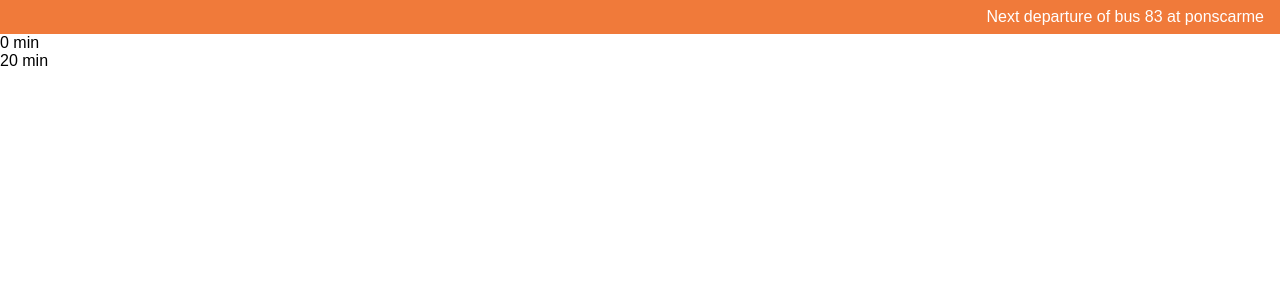
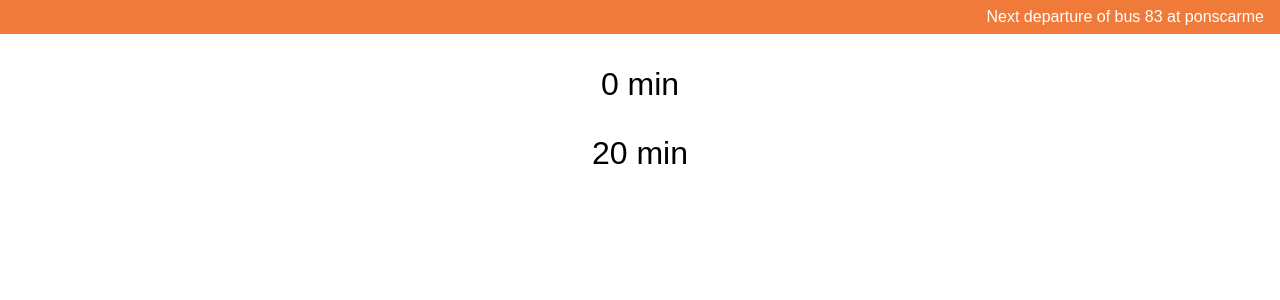
Before and after one commit to Optarion/ratpAPIReact, a React (Create React App) app: page / in a window 1280 px wide. Shown: the top 300 px of the page. Built offline with nearby package versions, Linux system fonts and the light colour scheme.

Commit message:
Add style to Schedule

```diff
--- /dev/null
+++ b/src/Schedule.css
@@ -0,0 +1,5 @@
+.schedule {
+	text-align: center;
+	padding: 1em 1em 0;
+	font-size: 2em;
+}
--- a/src/Schedule.js
+++ b/src/Schedule.js
@@ -1,4 +1,5 @@
 import React, { Component } from 'react';
+import './Schedule.css';
 
 export default class Schedule extends Component {
 	formatSchedule(schedule) {
@@ -10,7 +11,7 @@ export default class Schedule extends Component {
 
 	render() {
 		return (
-			<div>
+			<div className="schedule">
 				{this.formatSchedule(this.props.schedule)}
 			</div>
 		)
```
